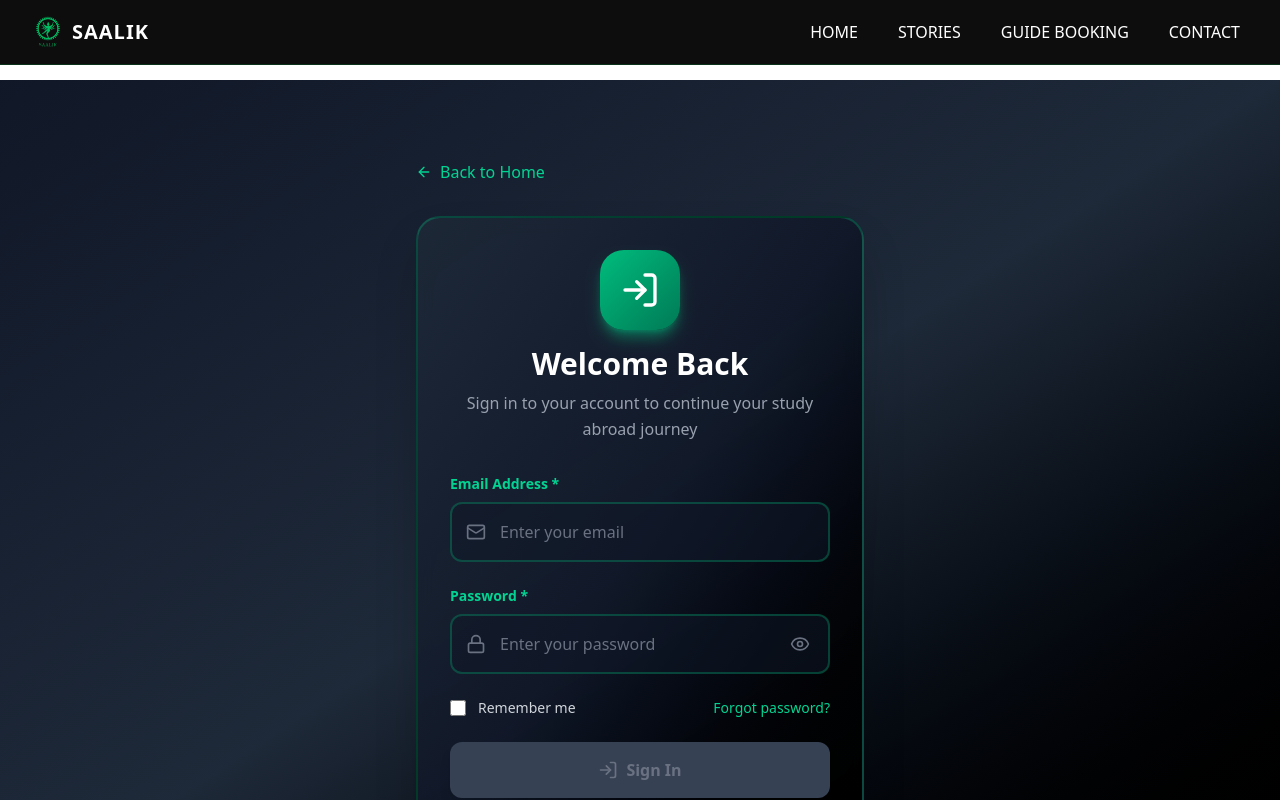
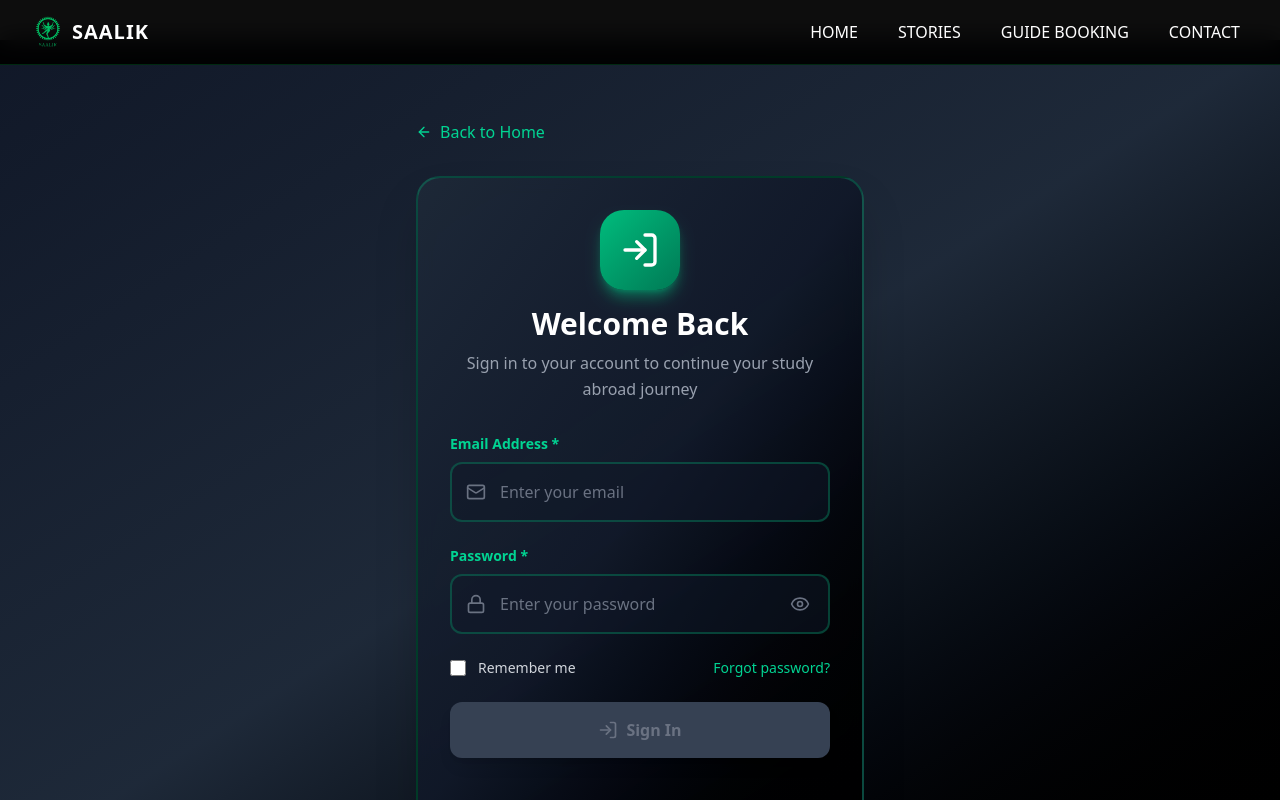
Before and after one commit to Suraj24-stack/Saalik, a React (Vite) app in the folder saalik-platform/: page /login in a window 1280 px wide. Shown: the top 800 px of the page. Built offline with nearby package versions, Linux system fonts and the light colour scheme.

Commit message:
Contact Page

```diff
--- a/saalik-platform/src/pages/Login.jsx
+++ b/saalik-platform/src/pages/Login.jsx
@@ -173,7 +173,7 @@
     <>
      <main className="min-h-screen bg-gradient-to-br from-gray-900 via-gray-800 to-black">
       <Navbar/>
-      <div className="pt-20 mt-20 pb-12 px-4 sm:px-6 lg:px-8">
+      <div className="pt-20 mt-10 pb-12 px-4 sm:px-6 lg:px-8">
         <div className="max-w-md mx-auto">
           {/* Back Link */}
           <Link
```
